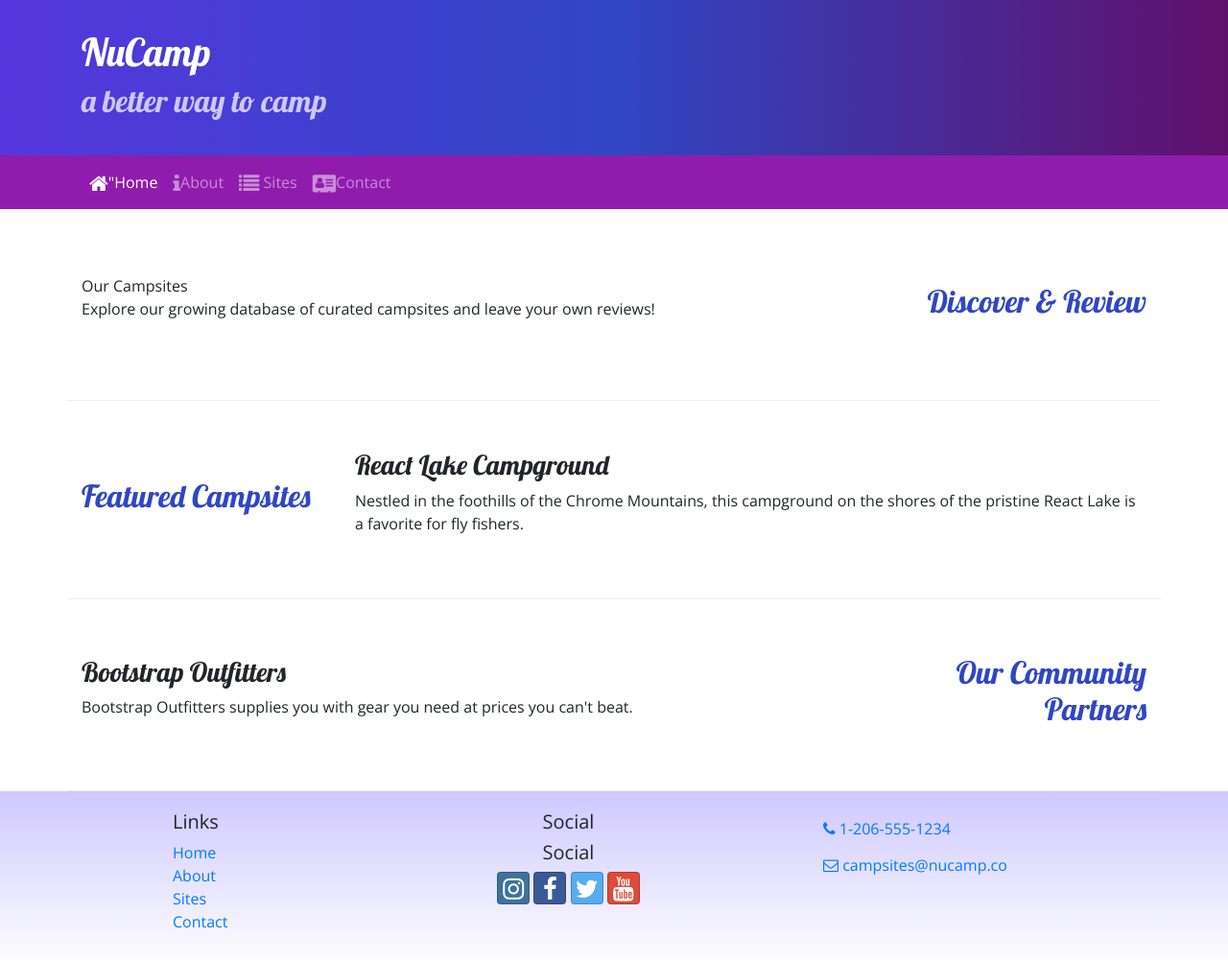
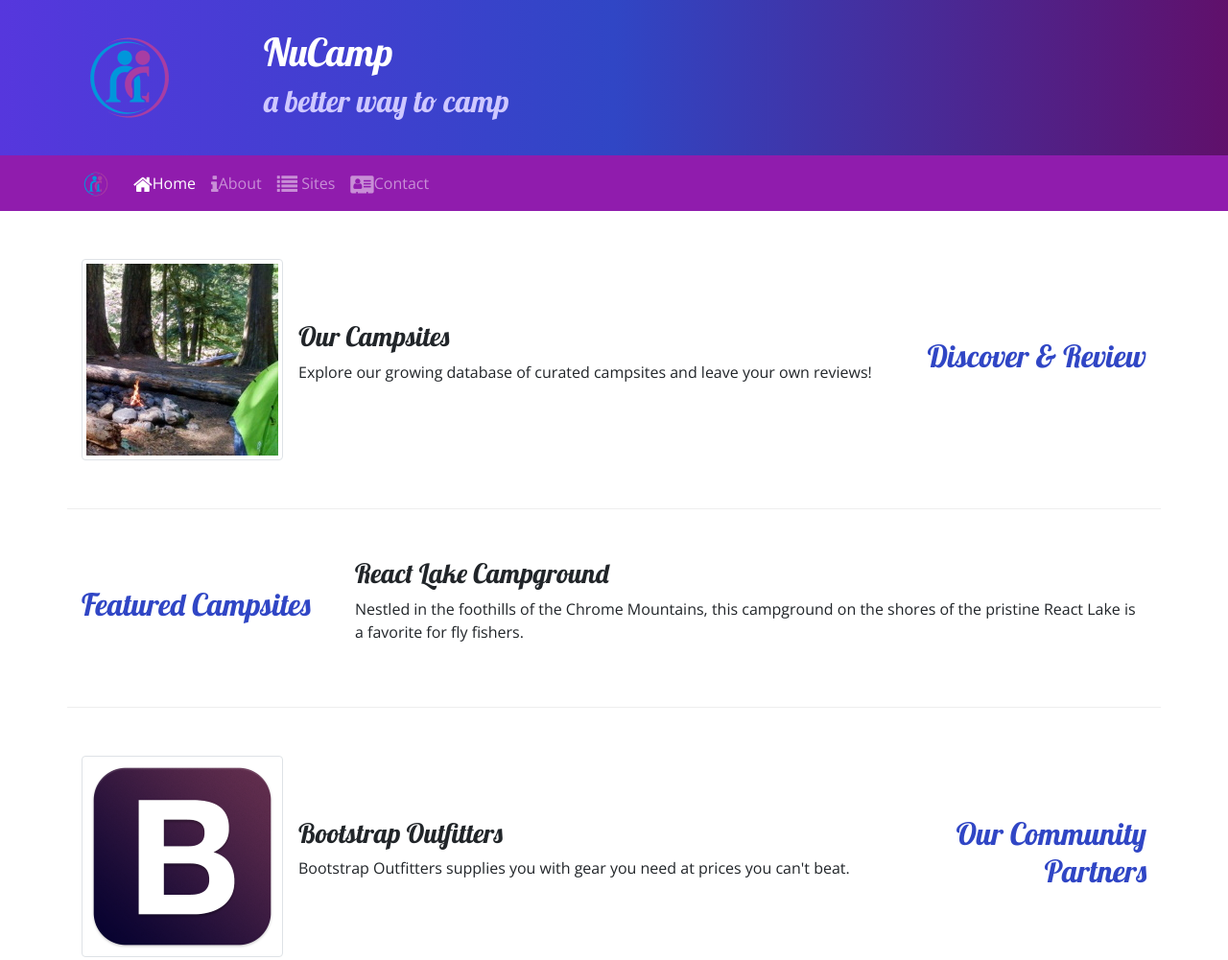
Before and after one commit to ferdakesik/BootstrapProject, a website: page index.html in a window 1280 px wide. Shown: the top 1001 px of the page at 96% size. Drawn offline with nearby package versions, Linux system fonts and the light colour scheme.

Commit message:
final week2

```diff
--- a/index.html
+++ b/index.html
@@ -19,6 +19,9 @@
         <header class="jumbotron jumbotron-fluid">
           <div class="container">
             <div class="row">
+              <div class="col-4 col-sm-3 col-md-2 align-self-center">
+                  <img src="img/logo.png" class="img-fluid"/>
+              </div>
                 <div class="col">
                   <h1>NuCamp</h1>
                   <h2>a better way to camp</h2>
@@ -29,12 +32,13 @@
 
         <nav class="navbar navbar-expand-sm navbar-dark sticky-top">
             <div class="container">
-    <button class="navbar-toggler ml-auto" type="button" data-toggle="collapse" data-target="#nucampNavbar">
+                <a class="navbar-brand" href="#"><img src="img/logo.png" height="30" width="30"/></a>
+                  <button class="navbar-toggler" type="button" data-toggle="collapse" data-target="#nucampNavbar">
                     <span class="navbar-toggler-icon"></span>
                   </button>
               <div class="collapse navbar-collapse" id="nucampNavbar">
                 <ul class="navbar-nav">
-        <li class="nav-item active"><a class="nav-link" href="#"><i class="fa fa-home fa-lg"></i>"Home</a></li>
+                  <li class="nav-item active"><a class="nav-link" href="#"><i class="fa fa-home fa-lg"></i>Home</a></li>
                   <li class="nav-item"><a class="nav-link" href="aboutus.html"><i class="fa fa-info fa-lg"></i>About</a></li>
                   <li class="nav-item"><a class="nav-link" href="#"><i class="fa fa-list fa-lg"></i> Sites</a></li>
                   <li class="nav-item"><a class="nav-link" href="contactus.html"><i class="fa fa-address-card fa-lg"></i>Contact</a></li>
@@ -43,16 +47,20 @@
             </div>
         </nav>
 
-
-
             <div class="container">
               <div class="row row-content align-items-center">
                   <div class="col-sm-4 order-sm-last col-md-3">
                     <h2 class="text-sm-right">Discover & Review</h2>
                   </div>
 
-      <div class="col" <h3>Our Campsites</h3>
+                  <div class="col">
+                    <div class="media">
+                        <img class="d-flex mr-3 img-thumbnail" src="img/breadcrumb-trail-thumb.jpg" alt="Breadcrumb Trail thumbnail" />
+                      <div class="media-body align-self-center">
+                        <h3>Our Campsites</h3>
                           <p class="d-none d-sm-block">Explore our growing database of curated campsites and leave your own reviews!</p>
+                      </div>
+                    </div>
                   </div>
             </div>
 
@@ -65,14 +73,18 @@
                       <p class="d-none d-sm-block">Nestled in the foothills of the Chrome Mountains, this campground on the shores of the pristine React Lake is a favorite for fly fishers.</p>
                   </div>
               </div>
-
               <div class="row row-content align-items-center">
                   <div class="col-sm-4 order-sm-last col-md-3">
                     <h2 class="text-sm-right">Our Community Partners</h2>
                   </div>
                   <div class="col">
+                      <div class="media">
+                        <img class="d-flex mr-3 img-thumbnail" src="img/bootstrap-thumb.png" alt="Bootstrap Outfitters" />
+                          <div class="media-body align-self-center">
                             <h3>Bootstrap Outfitters</h3>
                               <p class="d-none d-sm-block">Bootstrap Outfitters supplies you with gear you need at prices you can't beat.</p>
+                          </div>
+                      </div>
                   </div>
               </div>
           </div>
@@ -89,7 +101,6 @@
                 </ul>
             </div>
               <div class="col-6 col-sm-5 text-center">
-            <h5>Social</h5>
                 <h5>Social</h5>
                 <a class="btn btn-social-icon btn-instagram" href="http://instagram.com/"><i class="fa fa-instagram"></i></a>
                 <a class="btn btn-social-icon btn-facebook" href="http://facebook.com/"><i class="fa fa-facebook"></i></a>
```
Also changed, not shown: aboutus.html (+7 -3 lines), contactus.html (+9 -5 lines), img/bootstrap-thumb.png (added), img/breadcrumb-trail-thumb.jpg (added), img/breadcrumb-trail.jpg (added), img/chrome-river-thumb.jpg (added), img/chrome-river.jpg (added), img/logo.png (added), img/react-lake-thumb.jpg (added), img/react-lake.jpg (added), 1 other file. Lines whose indentation alone changed are shown as unchanged.
